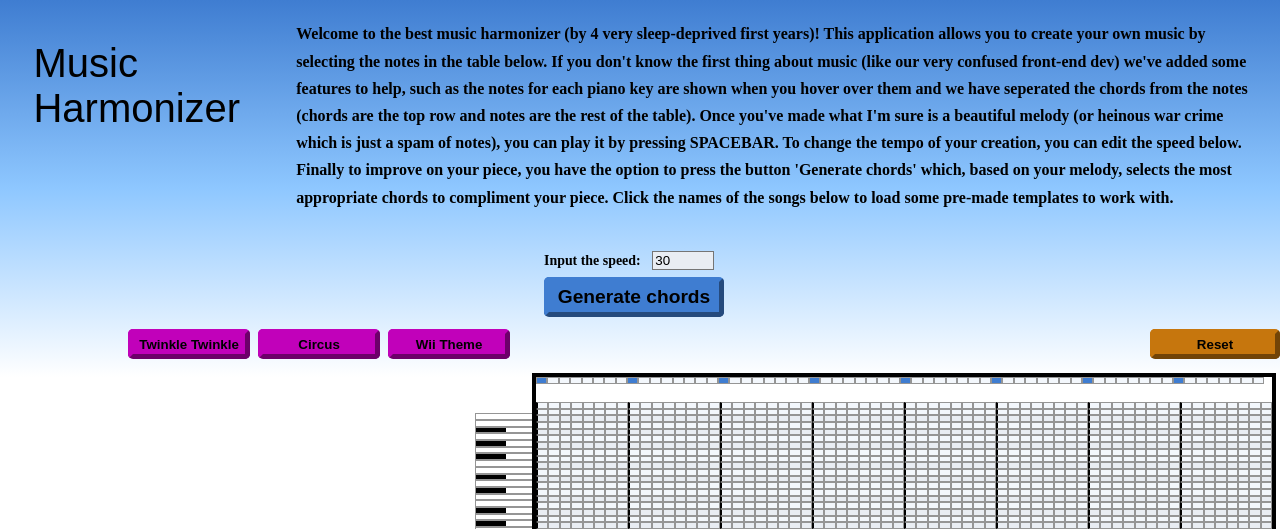
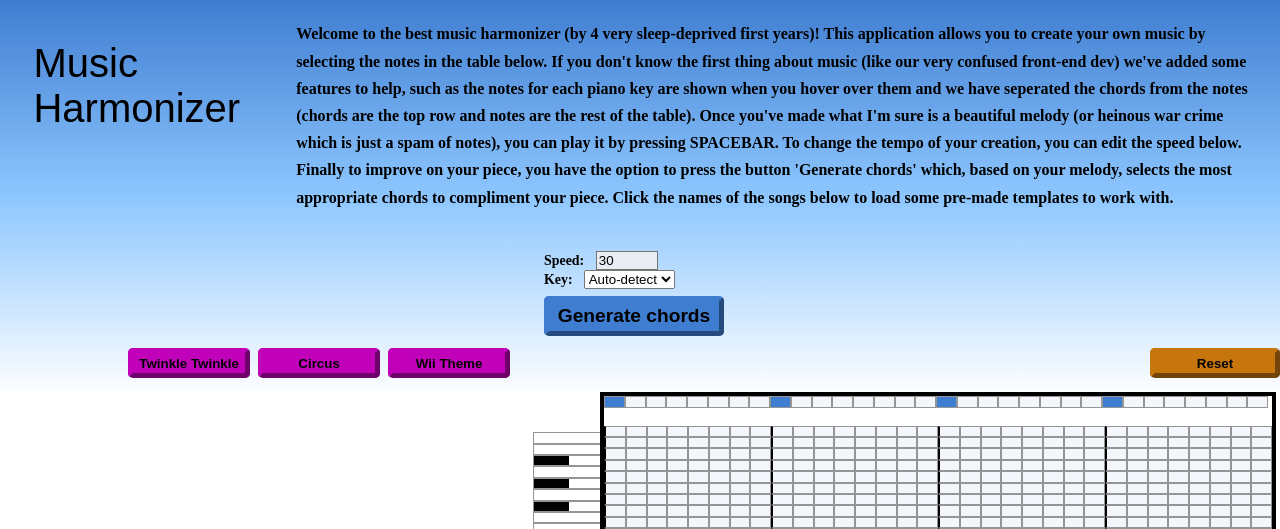
Before and after one commit to MiniMinnoww/HackSheffield9, a Flask app: page / in a window 1280 px wide. Shown: the top 529 px of the page. Run offline with Flask 3, Linux system fonts and the light colour scheme.

Commit message:
Added keys

```diff
--- a/backend/static/css/style.css
+++ b/backend/static/css/style.css
@@ -46,6 +46,8 @@
 .row:hover{
     outline: 2px solid #000000;
 }
+
+
 
 .bar-line{
     border-left: 2px solid rgb(0,0,0);
--- a/backend/static/js/cells.js
+++ b/backend/static/js/cells.js
@@ -18,11 +18,17 @@ class Cell {
         this.element.addEventListener("mousedown", () => {this.toggle()})
         this.element.addEventListener('mouseover', (e) => {this.onMouseOver(e)})
 
-       this.toggleBlackKeyStyle()
+        this.toggleBlackKeyStyle()
+        this.toggleInKeyStyle()
     }
 
     toggleBlackKeyStyle() {
         if (isKeyBlack(this.row)) this.element.style.backgroundColor = 'var(--greyishBackground)'
+    }
+
+    toggleInKeyStyle(i) {
+        if (i) this.element.style.backgroundColor = '#edc3c3'
+        else this.element.style.backgroundColor = ''
     }
 
     toggle() {
--- a/backend/static/js/script.js
+++ b/backend/static/js/script.js
@@ -1,6 +1,7 @@
 console.log("Started JS!")
 // Will be a list of the chords
 let returned_chords = []
+let current_key = -1
 
 
 // Send data to Flask
@@ -25,7 +26,7 @@ let send_data = (payload) => {
         .catch(error => console.error('Error:', error));
 }
 
-const COLS = 64
+const COLS = 32
 const ROWS = 25
 
 
@@ -152,3 +153,24 @@ let resetButton = document.getElementById("resetTable")
 resetButton.addEventListener("click", (e) => {reset()})
 
 load_template_woo(JSON.parse(localStorage.getItem('saveData')))
+
+key_input = document.getElementById("input_key")
+key_input.onchange = (e) => {
+    current_key = parseInt(key_input.value)
+    if (current_key === -1) {
+        for (let row in midi_notes) {
+            for (let cell of midi_notes[row])
+                cell.toggleInKeyStyle(false)
+            }
+        return
+    }
+
+    let notes_in_key_template = [0, 2, 4, 5, 7, 9, 11]
+    let notes_in_key = []
+    for (let note of notes_in_key_template) notes_in_key.push((note + current_key) % 12)
+
+    for (let row in midi_notes) {
+        for (let cell of midi_notes[row])
+            cell.toggleInKeyStyle(notes_in_key.includes((cell.row % 12)))
+    }
+}
--- a/backend/templates/index.html
+++ b/backend/templates/index.html
@@ -25,8 +25,25 @@
         </section>
 
         <section id="bpm">
-            <label> Input the speed:</label>
+            <label for="input_bpm"> Speed:</label>
             <input type="number" value="30" min="10" max="240" id="input_bpm">
+            <br>
+            <label for="input_key">Key: </label>
+                <select name="key" id="input_key">
+                    <option value="-1">Auto-detect</option>
+                    <option value="0">C</option>
+                    <option value="1">C#/Db</option>
+                    <option value="2">D</option>
+                    <option value="3">D#/Eb</option>
+                    <option value="4">E</option>
+                    <option value="5">F</option>
+                    <option value="6">F#/Gb</option>
+                    <option value="7">G</option>
+                    <option value="8">G#/Ab</option>
+                    <option value="9">A</option>
+                    <option value="10">A#/Bb</option>
+                    <option value="11">B</option>
+                </select>
         </section>
         <input type="button" value="Generate chords" id="goButton">
 
```
